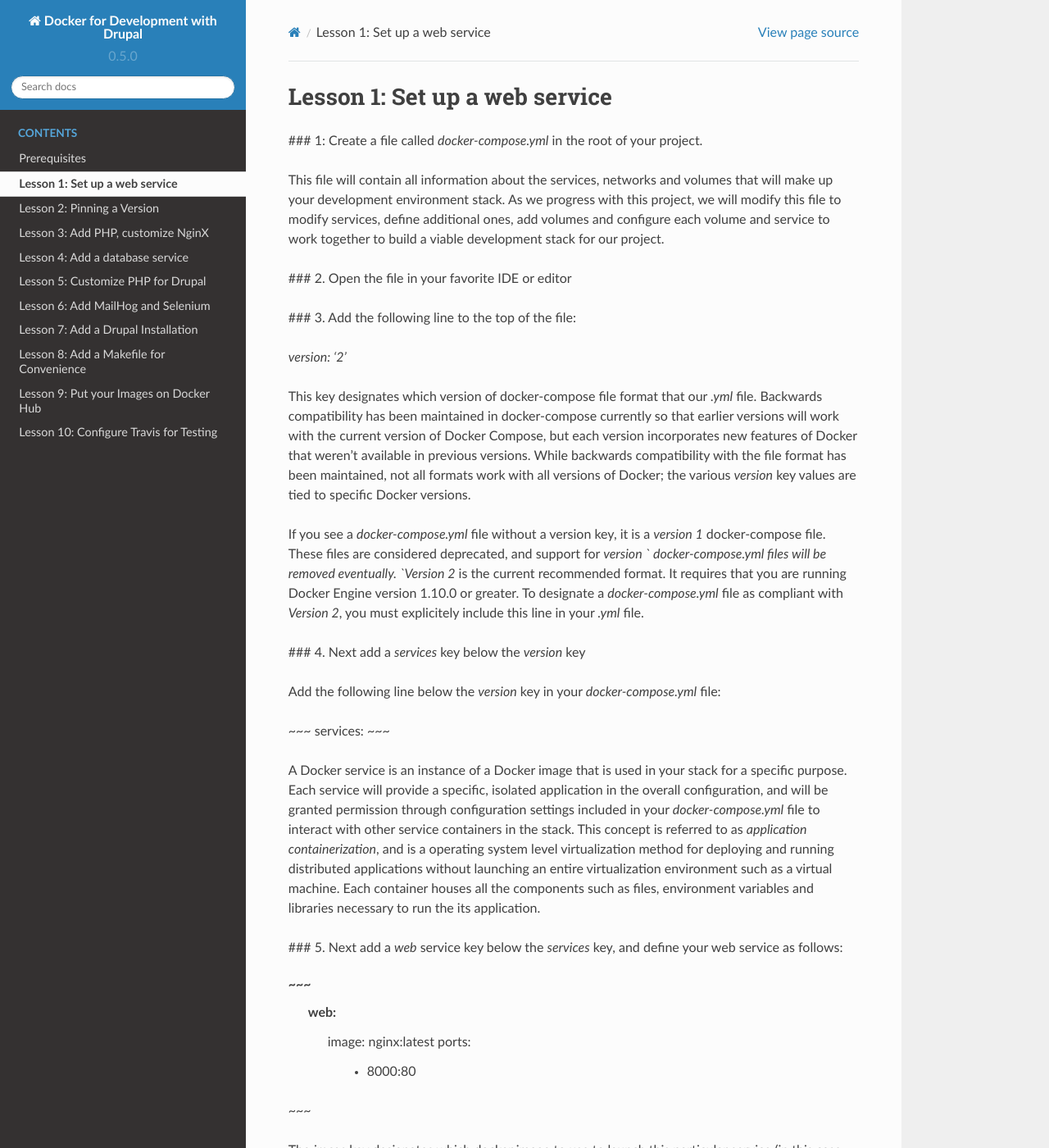
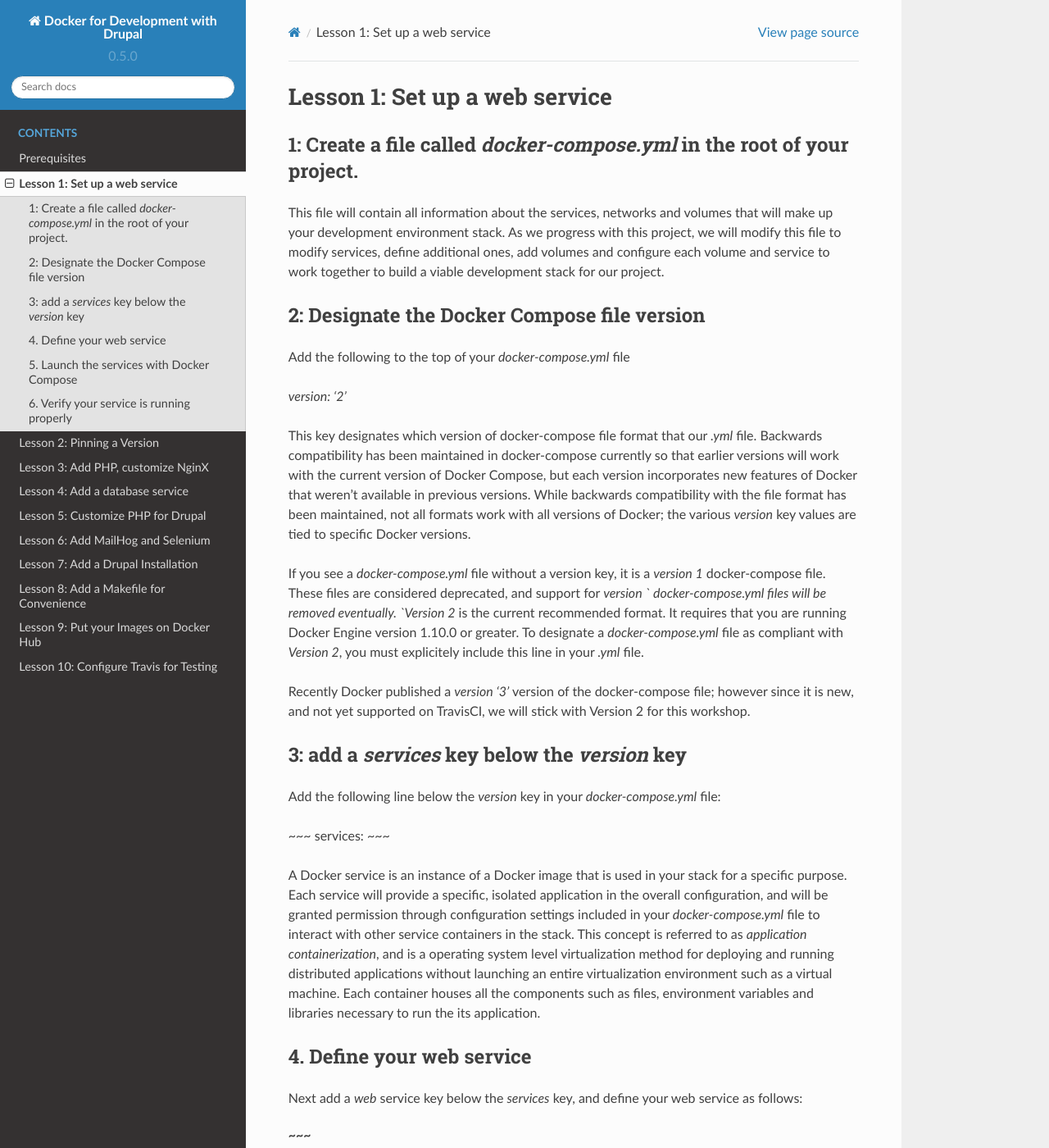
Before and after one commit to codementality/docker-for-drupal-development, a Sphinx documentation site: the page built from docs/lessonone.rst, in a window 1280 px wide and 1400 px high. Shown: the whole window at 82% size. Built offline with Sphinx 7.4.7 and the Read the Docs theme 2.0.0, drawn with Linux system fonts in a browser that asks for light colours; some of the changed text lies outside the part shown.

Commit message:
Fixing headers on Lesson 1"

```diff
--- a/docs/lessonone.rst
+++ b/docs/lessonone.rst
@@ -1,13 +1,14 @@
 Lesson 1: Set up a web service
 ==============================
 
-### 1: Create a file called `docker-compose.yml` in the root of your project.
+1: Create a file called `docker-compose.yml` in the root of your project.
+#########################################################################
 
 This file will contain all information about the services, networks and volumes that will make up your development environment stack.  As we progress with this project, we will modify this file to modify services, define additional ones, add volumes and configure each volume and service to work together to build a viable development stack for our project.
 
-### 2.  Open the file in your favorite IDE or editor
-
-### 3.  Add the following line to the top of the file:
+2:  Designate the Docker Compose file version
+#############################################
+Add the following to the top of your `docker-compose.yml` file
 
 `version: '2'`
 
@@ -15,7 +16,11 @@
 
 If you see a `docker-compose.yml` file without a version key, it is a `version 1` docker-compose file.  These files are considered deprecated, and support for `version ` docker-compose.yml files will be removed eventually.  `Version 2` is the current recommended format.  It requires that you are running Docker Engine version 1.10.0 or greater.  To designate a `docker-compose.yml` file as compliant with `Version 2`, you must explicitely include this line in your `.yml` file.
 
-### 4.  Next add a `services` key below the `version` key
+Recently Docker published a `version '3'` version of the docker-compose file; however since it is new, and not yet supported on TravisCI, we will stick with Version 2 for this workshop.
+
+
+3:  add a `services` key below the `version` key
+################################################
 
 Add the following line below the `version` key in your `docker-compose.yml` file:
 
@@ -25,7 +30,10 @@
 
 A Docker service is an instance of a Docker image that is used in your stack for a specific purpose.  Each service will provide a specific, isolated application in the overall configuration, and will be granted permission through configuration settings included in your `docker-compose.yml` file to interact with other service containers in the stack.  This concept is referred to as `application containerization`, and is a operating system level virtualization method for deploying and running distributed applications without launching an entire virtualization environment such as a virtual machine.  Each container houses all the components such as files, environment variables and libraries necessary to run the its application.
 
-### 5.  Next add a `web` service key below the `services` key, and define your web service as follows:
+4.  Define your web service
+###########################
+
+Next add a `web` service key below the `services` key, and define your web service as follows:
 
 ~~~
   web:
@@ -40,7 +48,8 @@
 
 Our configuration is mapping port `8000` on our host system to the internally exposed port `80` on our NginX container.
 
-### 6.  Next, let's launch the services we've defined in our stack with Docker Compose.
+5.  Launch the services with Docker Compose
+###########################################
 
 Execute the following command:
 
@@ -50,7 +59,10 @@
 
 By default, `docker-compose up` runs a service interactively, and when the command exits, the services that were launched with that command are terminated.  For a service such as a web service that needs to persist, this is not a desired behavior.  Because of that, there is a parameter, `-d` that can be passed when executing this command that will launch the services defined in your `docker-compose.yml` file as background services, and those services that need to persist (such as our `web` service) after execution of the `docker-compose` command ends will continue to run in the background.
 
-### 7.  Finally, let's see if our web service is running an NginX web server.
+6.  Verify your service is running properly
+###########################################
+
+Finally, let's see if our web service is running an NginX web server.
 
 Through our port mapping, we can access this service from our host environment on port `8000`.  Launch a web browser, navigate to `http://localhost:8000`, and you should see the default NginX welcome page:
 
```
